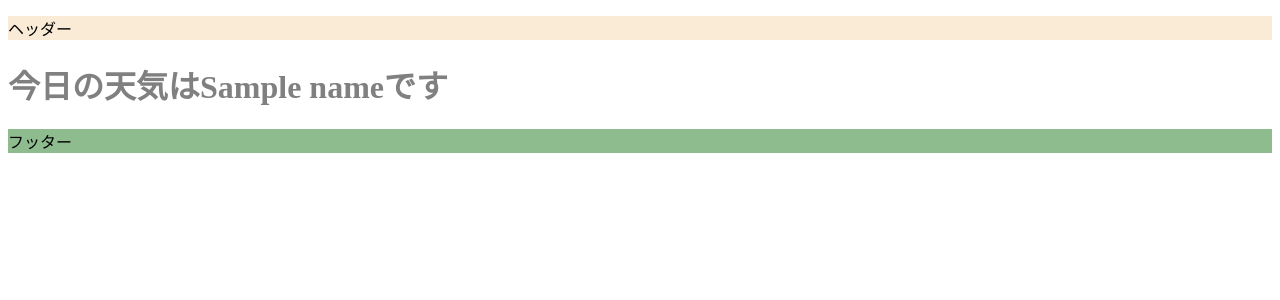
After one commit to ata-misaki/20200806, a Flask app: template templates/weather.html in a window 1280 px wide. The commit adds this page. Shown: the top 300 px of the page. Run offline with Flask 2, Linux system fonts and the light colour scheme; the template is opened without the code that fills it: most values are stand-ins (such as "Sample title", 1, 10 or a date in 2020).

Commit message:
更新！

```diff
--- a/app.py
+++ b/app.py
@@ -17,6 +17,15 @@ def template():
     py_name = "あたあああああ"
     return render_template("index.html", name = py_name)
 
+@app.route("/anime")
+def anime():
+    return render_template("anime.html")
+
+@app.route("/weather")
+def weather():
+    py_weather = "晴れ"
+    return render_template("weather.html" , name = py_weather)
+
 
 
 
--- /dev/null
+++ b/static/style.css
@@ -0,0 +1,3 @@
+h1 {
+    color: grey;
+}
--- a/templates/base.html
+++ b/templates/base.html
@@ -3,10 +3,14 @@
 <head>
     <meta charset="UTF-8">
     <meta name="viewport" content="width=device-width, initial-scale=1.0">
+    <link rel="stylesheet" href="../static/style.css">
     <title>Document</title>
 </head>
 <body>
+    <p style="background-color: antiquewhite;">ヘッダー</p>
     {% block content %}
+<!-- ここにメインコンテンツを書く -->
     {% endblock %}
+    <p style="background-color: darkseagreen;">フッター</p>
 </body>
 </html>
--- /dev/null
+++ b/templates/weather.html
@@ -0,0 +1,7 @@
+{% extends "base.html" %}
+{% block content %}
+
+
+<h1>今日の天気は{{name}}です</h1>
+
+{% endblock %}
```
Also changed, not shown: templates/anime.html (added, +7 -0 lines).
